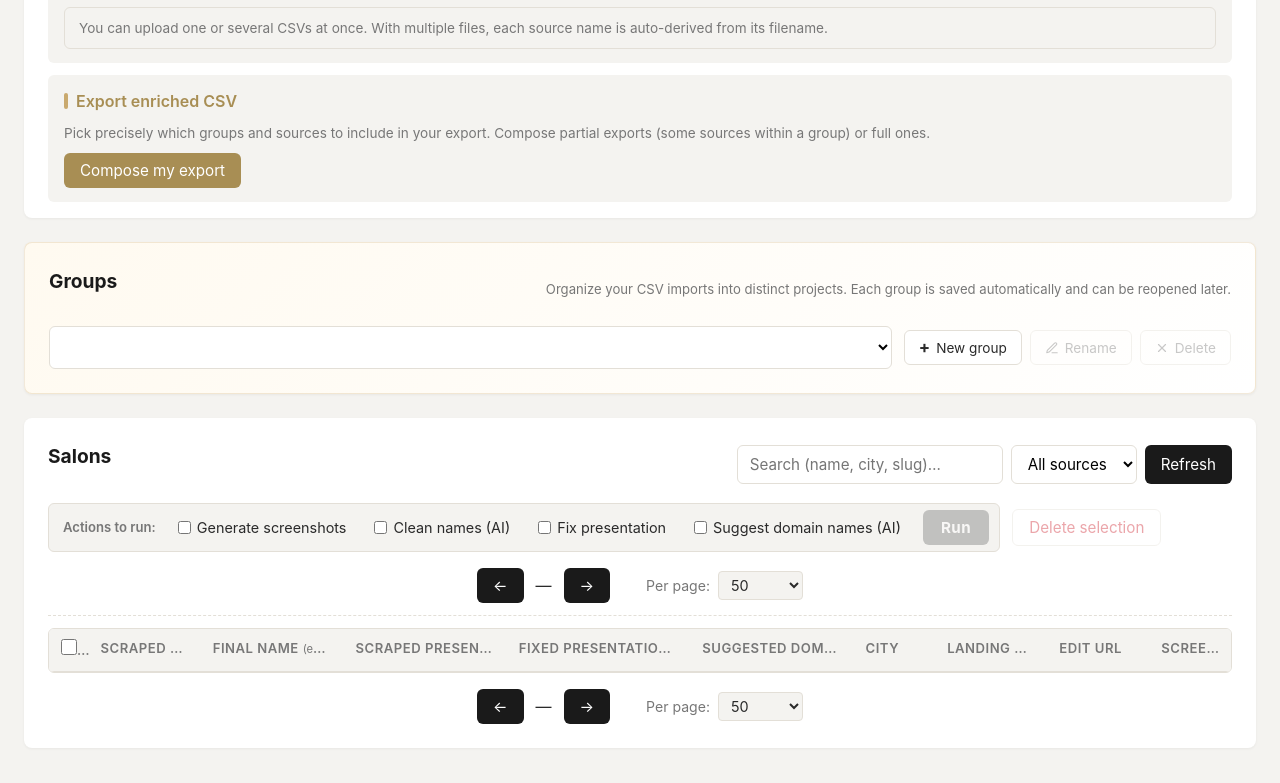
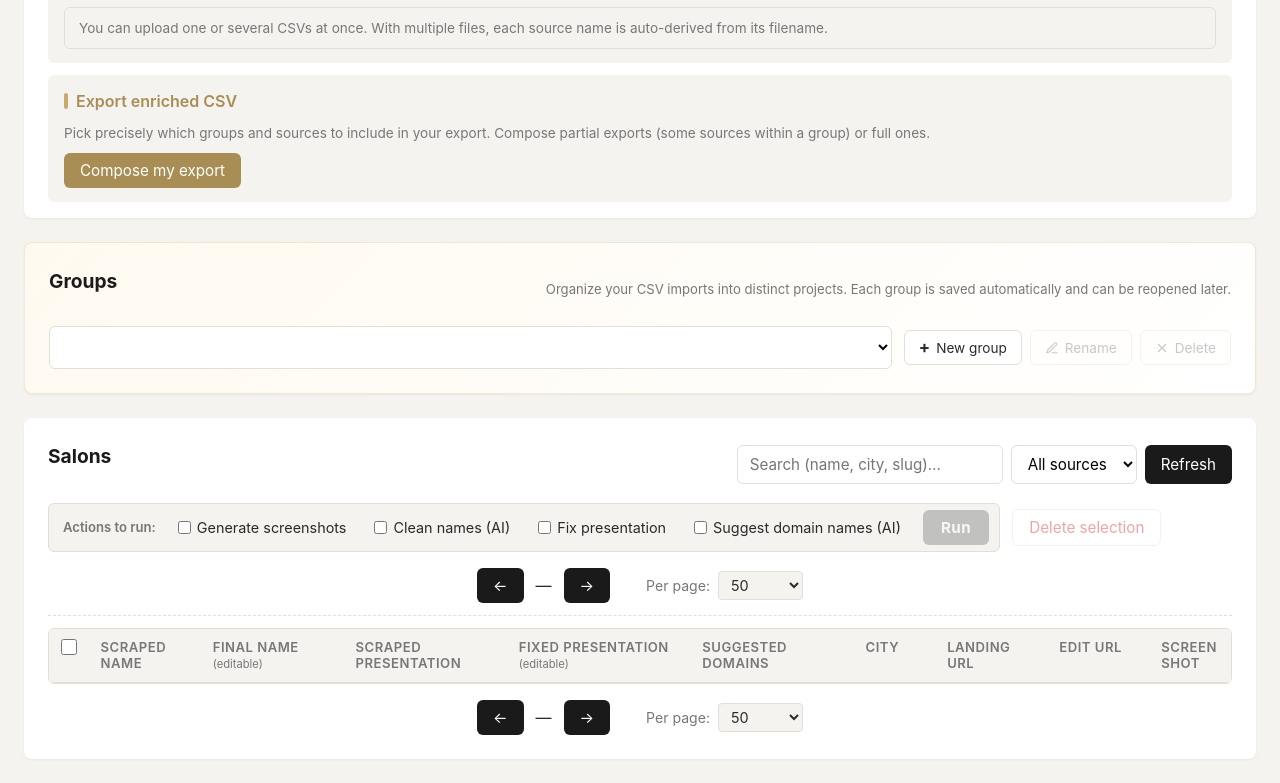
Before and after one commit to BillyBob36/outil-coiffure, a website: page public/admin/index.html in a window 1280 px wide. Shown: the part 480-1263 px from the top of the page. Drawn offline with Linux system fonts and the light colour scheme; no server answers.

Commit message:
fix(admin): th wraps (title always visible), only td gets nowrap+ellipsis
L'utilisateur doit toujours voir le titre de la colonne pour savoir où
cliquer. Le précédent commit avait white-space: nowrap sur th aussi,
ce qui aurait tronqué "PRÉSENTATION SCRAPPÉE" → "PRÉSENTATION...".
Maintenant les th wrappent (line-height 1.25), seuls les td sont compacts.

```diff
--- a/public/admin/admin.css
+++ b/public/admin/admin.css
@@ -468,12 +468,15 @@ button:disabled { opacity: 0.4; cursor: not-allowed; }
     padding: 10px 12px;
     text-align: left;
     border-bottom: 1px solid var(--border);
-    /* Par défaut, les cellules sont compactes : nowrap + ellipsis */
+    vertical-align: top;
+}
+/* Par défaut, les CELLULES (td) sont compactes : nowrap + ellipsis */
+.salons-table td {
     white-space: nowrap;
     overflow: hidden;
     text-overflow: ellipsis;
-    vertical-align: top;
 }
+/* Les EN-TÊTES (th) wrappent toujours : on doit voir le titre en entier */
 .salons-table th {
     background: var(--bg);
     font-weight: 600;
@@ -481,8 +484,11 @@ button:disabled { opacity: 0.4; cursor: not-allowed; }
     font-size: 0.82rem;
     text-transform: uppercase;
     letter-spacing: 0.5px;
-    cursor: pointer; /* indique que le header est cliquable pour expand */
+    cursor: pointer;
     user-select: none;
+    white-space: normal;
+    word-break: break-word;
+    line-height: 1.25;
 }
 .salons-table th[data-col-idx]:hover {
     background: rgba(201, 169, 110, 0.10);
```
